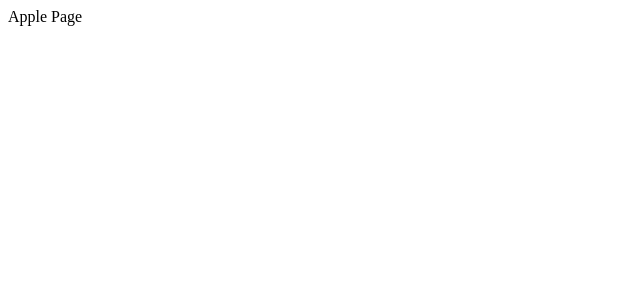
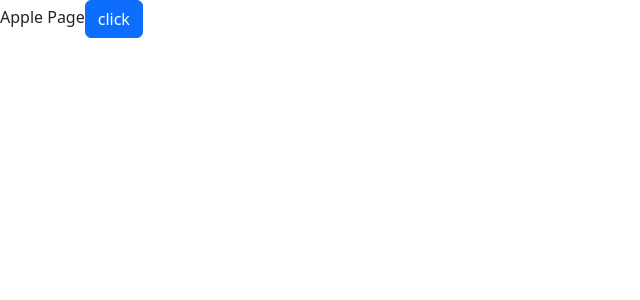
Before and after one commit to DeltaLF/-Microservices-with-Node-JS-and-React-Tickets-App, a Next.js app in the folder client/: page /apple in a window 1280 px wide. Shown: the top 300 px of the page, without its empty margins (0-640 px from the left). Built offline with nearby package versions, Linux system fonts and the light colour scheme.

Commit message:
set global bootstarp in nextjs

```diff
--- a/client/package.json
+++ b/client/package.json
@@ -10,6 +10,7 @@
   "author": "",
   "license": "ISC",
   "dependencies": {
+    "bootstrap": "^5.2.1",
     "next": "^12.3.1",
     "react": "^18.2.0",
     "react-dom": "^18.2.0"
--- /dev/null
+++ b/client/pages/_app.js
@@ -0,0 +1,9 @@
+import "bootstrap/dist/css/bootstrap.css";
+
+export default ({ Component, pageProps }) => {
+  // how nextjs shows the matched route:
+  // show on default component: app.js  (_app.js is custom default component)
+  // Component corresponds to either apple, index or any matched routes
+  // to import bootstarp: import in this default component
+  return <Component {...pageProps} />;
+};
--- a/client/pages/apple.js
+++ b/client/pages/apple.js
@@ -1,5 +1,10 @@
 const ApppleRoute = () => {
-  return <div>Apple Page</div>;
+  return (
+    <div>
+      Apple Page
+      <button className="btn btn-primary">click</button>
+    </div>
+  );
 };
 
 export default ApppleRoute;
```
Also changed, not shown: 1 other file (tests, documents, lock files or other folders).
